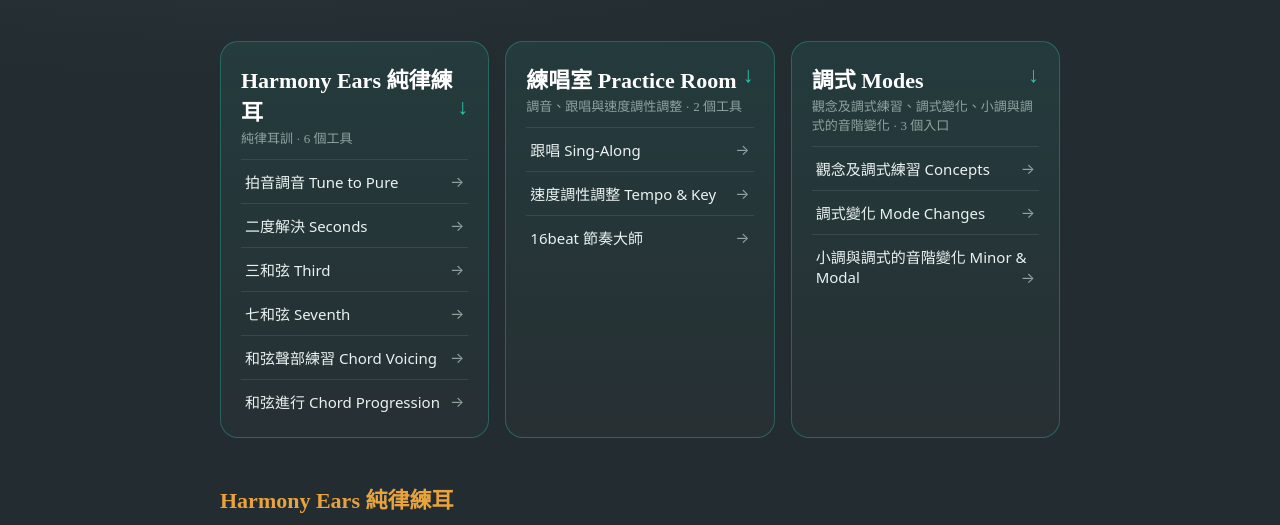
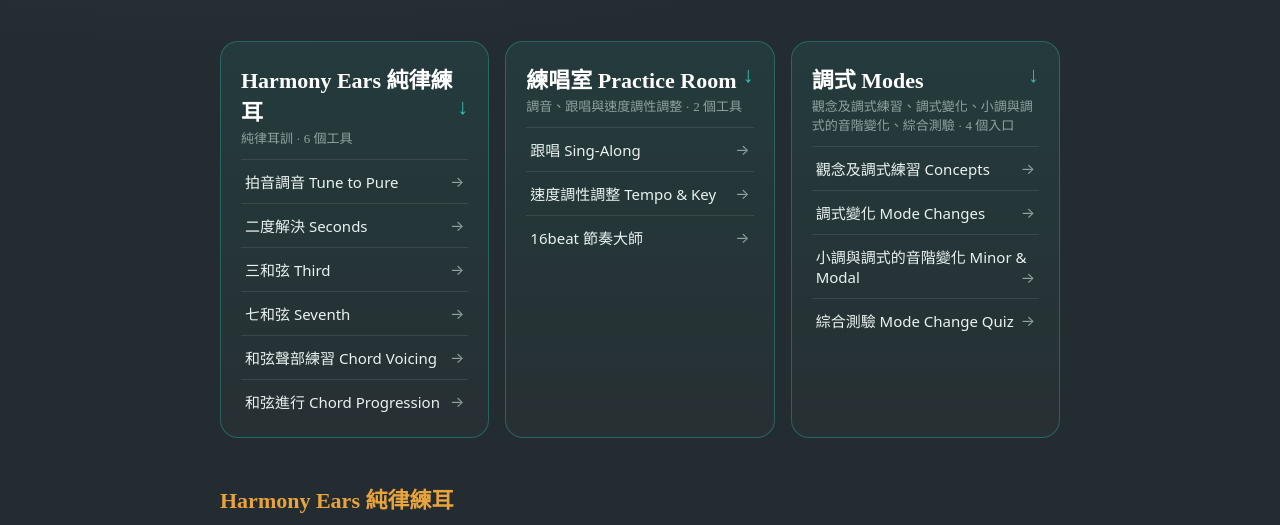
Before and after one commit to TCMCtw/TCMCtw.github.io, a plain HTML site: page index.html in a window 1280 px wide. Shown: the part 223-748 px from the top of the page. Drawn offline with Linux system fonts and the light colour scheme.

Commit message:
Add Mode Change Quiz card to modes hub

```diff
--- a/index.html
+++ b/index.html
@@ -131,7 +131,7 @@
   <div class="hub" id="hub">
     <div class="hub-block"><a class="hub-head" href="#ears">Harmony Ears 純律練耳<span class="arrow">↓</span><small>純律耳訓 · 6 個工具</small></a><ul class="hub-list" id="hubEars"></ul></div>
     <div class="hub-block"><a class="hub-head" href="#practice">練唱室 Practice Room<span class="arrow">↓</span><small>調音、跟唱與速度調性調整 · 2 個工具</small></a><ul class="hub-list" id="hubPractice"></ul></div>
-    <div class="hub-block"><a class="hub-head" href="#modes">調式 Modes<span class="arrow">↓</span><small>觀念及調式練習、調式變化、小調與調式的音階變化 · 3 個入口</small></a><ul class="hub-list" id="hubModes"></ul></div>
+    <div class="hub-block"><a class="hub-head" href="#modes">調式 Modes<span class="arrow">↓</span><small>觀念及調式練習、調式變化、小調與調式的音階變化、綜合測驗 · 4 個入口</small></a><ul class="hub-list" id="hubModes"></ul></div>
   </div>
 
   <section class="cat" id="ears"><h2 class="cat-h">Harmony Ears 純律練耳</h2><div class="grid" id="appGrid"></div></section>
@@ -267,7 +267,7 @@ function addCard(app, target){
 
   target.appendChild(wrap);
 }
-// 調式練習入口：整個系列在 modal-practice-index，這裡放三張入口卡
+// 調式練習入口：整個系列在 modal-practice-index，這裡放入口卡
 const MODES = [
   {
     tag: '觀念及調式練習 Concepts',
@@ -289,6 +289,13 @@ const MODES = [
     desc: '變一個音，從一個調式走到另一個調式：旋律小音階與和聲小音階的一音變身練習。',
     ratios: ['旋律小音階', '和聲小音階'],
     url: 'https://tcmctw.github.io/modal-practice-index/#minor',
+  },
+  {
+    tag: '綜合測驗 Mode Change Quiz',
+    title: '調式綜合測驗 Mode Change Quiz',
+    desc: '同一旋律骨架，後段換幾個音；聽出前段與後段各是哪個調式。10 題，答對 8 題及格。',
+    ratios: ['10 題', '8 題及格', '不限時'],
+    url: 'https://tcmctw.github.io/mode-change-quiz/',
   },
 ];
 
```
